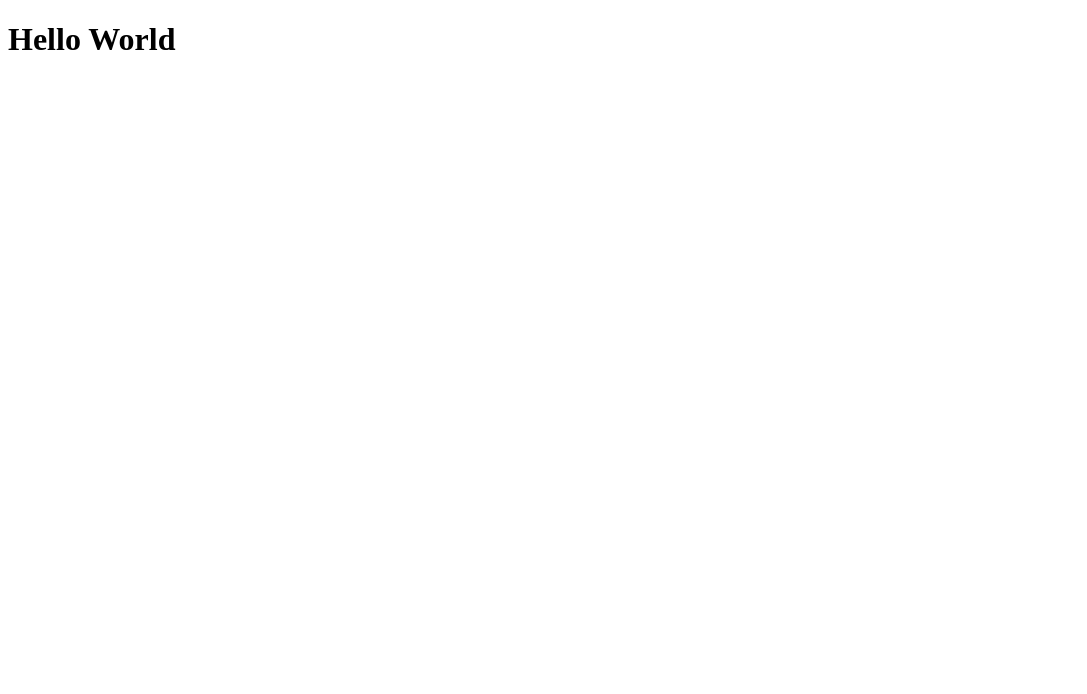
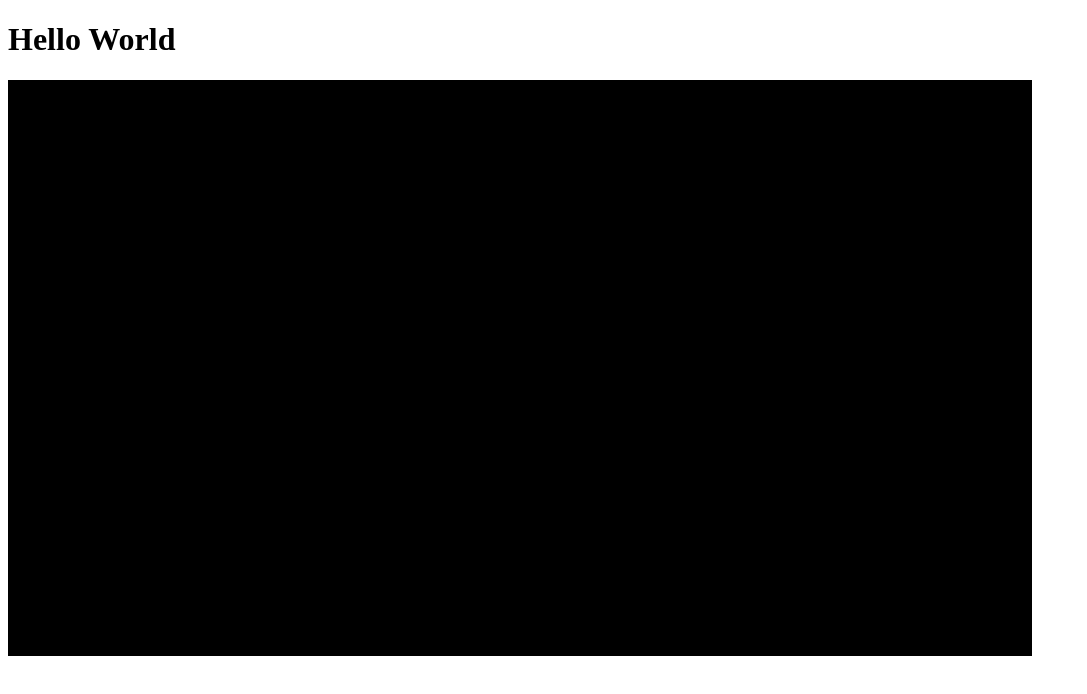
Before and after one commit to CPSC-362-Group-Project/WebFighter, a plain HTML site: page index.html in a window 1280 px wide. Shown: the whole page, without its empty margins (0-1087 px from the left). Drawn offline with Linux system fonts and the light colour scheme.

Commit message:
create background

```diff
--- a/index.html
+++ b/index.html
@@ -9,5 +9,6 @@
 <body>
     <h1>Hello World</h1>
     <canvas></canvas>
+    <script src ="index.js"></script>
 </body>
 </html>
--- a/index.js
+++ b/index.js
@@ -1 +1,7 @@
 const canvas = document.querySelector("canvas")
+const c = canvas.getContext("2d")
+
+canvas.width = 1024
+canvas.height = 576
+
+c.fillRect(0, 0, canvas.width, canvas.height)
```
